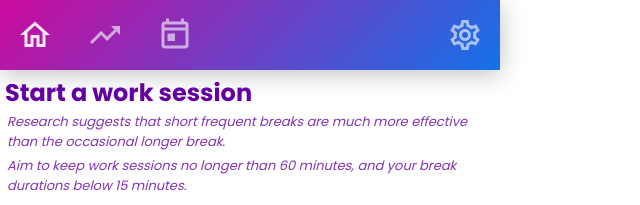
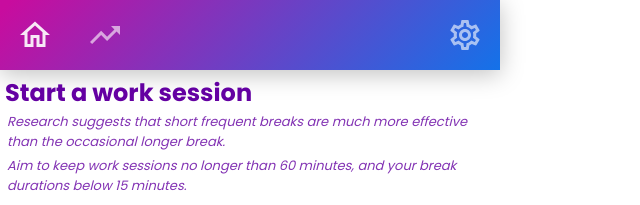
Before and after one commit to tomalner18/MOVE-Chrome-Extension, a website built with webpack: page src/popup.html in a window 1280 px wide. Shown: the top 205 px of the page, 0-640 px from the left. Built offline with nearby package versions, Linux system fonts and the light colour scheme; some packages are replaced by stand-ins of ours.

Commit message:
disable calendar for proto

```diff
--- a/src/popup.html
+++ b/src/popup.html
@@ -27,9 +27,9 @@
     <button id="stat-btn">
       <img src="icons/trending_up_white_36dp.svg" alt="">
     </button>
-    <button id="calendar-btn">
+    <!-- <button id="calendar-btn">
       <img src="icons/today_white_36dp.svg" alt="">
-    </button>
+    </button> -->
     <!-- <button id="social-btn">
       <img src="icons/people_white_36dp.svg" alt="">
     </button> -->
```
